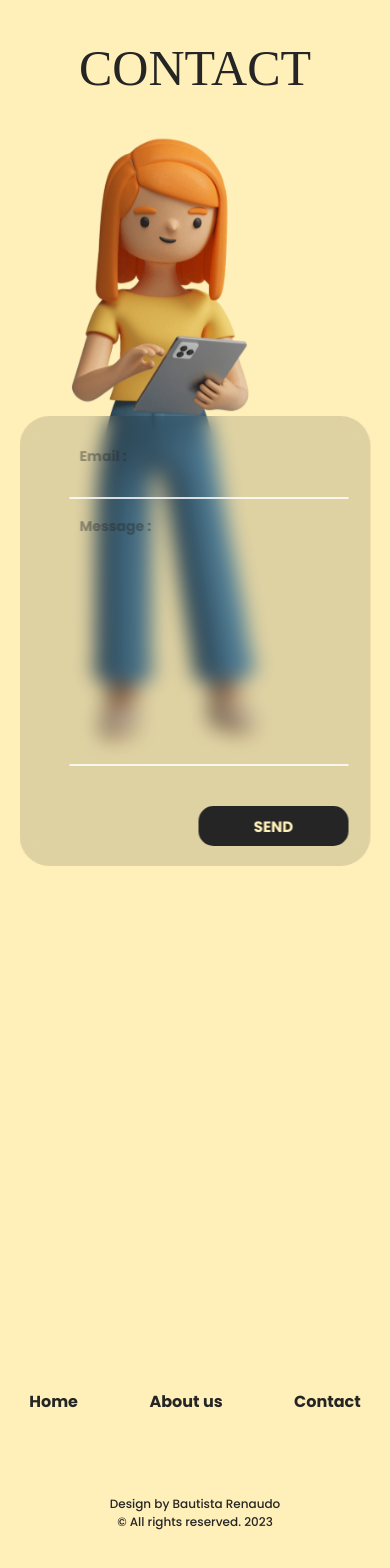
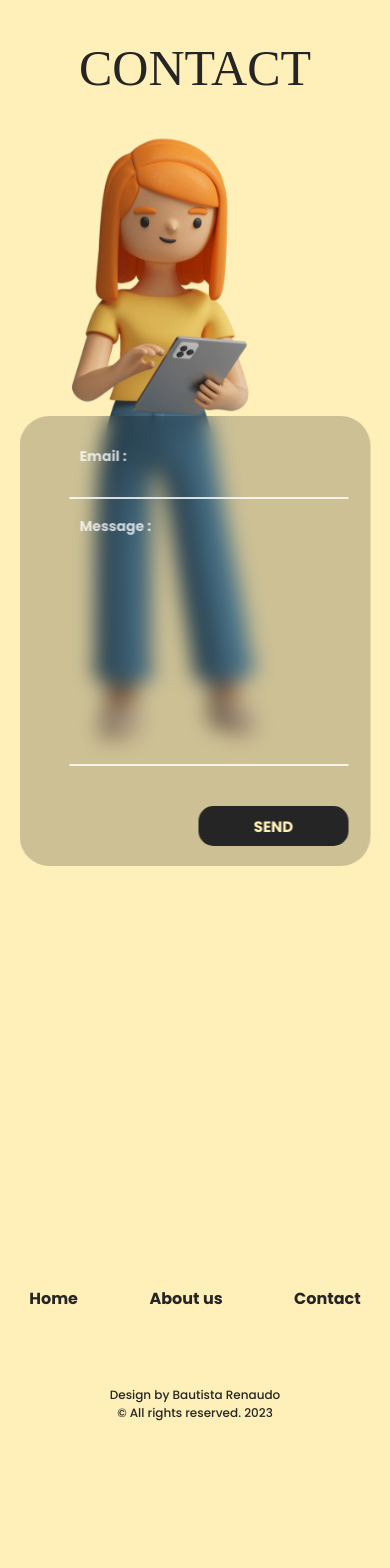
Before and after one commit to BautiRenaudo9-12/Maqueta1, a React (Vite) app: page / in a window 390 px wide. Shown: the part 4930-6498 px from the top of the page. After the commit the page ends 6390 px from the top, so only its background shows below. Built offline with nearby package versions, Linux system fonts and the light colour scheme; a web font is replaced by a local one.

Commit message:
fix footer size ,adapt mobile css, heroGirl size

```diff
--- a/src/App.css
+++ b/src/App.css
@@ -90,10 +90,10 @@ h2 {
 .hero .heroGirl {
   width: 180px;
   position: absolute;
-  bottom: -35%;
+  bottom: -45%;
   left: 50%;
   translate: -50% 0;
-  scale: 1.9;
+  scale: 1.8;
   transition: all 1s;
   filter: blur(0px);
   opacity: 1;
@@ -604,6 +604,7 @@ h2 {
   padding: 0 50px;
   padding-top: 30px;
   padding-bottom: 20px;
+  transition: all .2s
 }
 
 .section4 form .field-email {
@@ -645,6 +646,7 @@ h2 {
 .section4 form .field input:focus+label,
 .section4 form .field textarea:focus+label {
   opacity: 1;
+  translate: 5px 0;
 }
 
 .section4 form button {
@@ -679,9 +681,8 @@ footer {
   align-items: center;
   position: relative;
   width: 100%;
-  height: 50dvh;
+  height: 25dvh;
   text-align: center;
-  padding:100px 0;
 }
 
 footer .nav-items {
@@ -701,3 +702,20 @@ footer .info p {
   font-size: 12px;
   font-weight: 400;
 }
+
+
+@media screen and (max-width:420px) {
+  .section4 form {
+    background-color: rgba(0, 0, 0, 0.2);
+  }
+
+  .section4 form .field label {
+    color: #fff;
+    opacity: .75;
+  }
+
+  .section4 form .field input,
+  .section4 form .field textarea {
+    color: #fff;
+  }
+}
```
